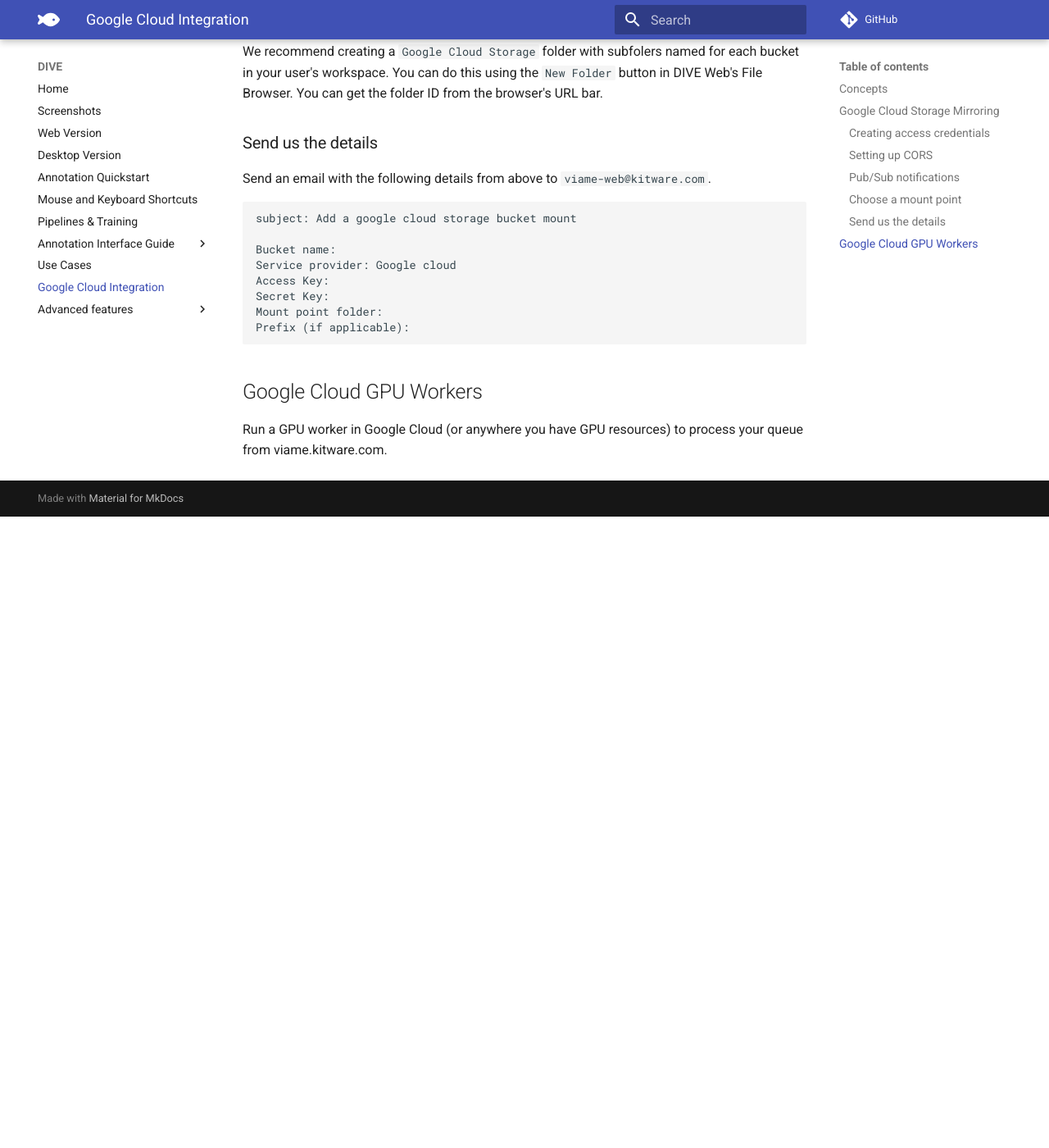
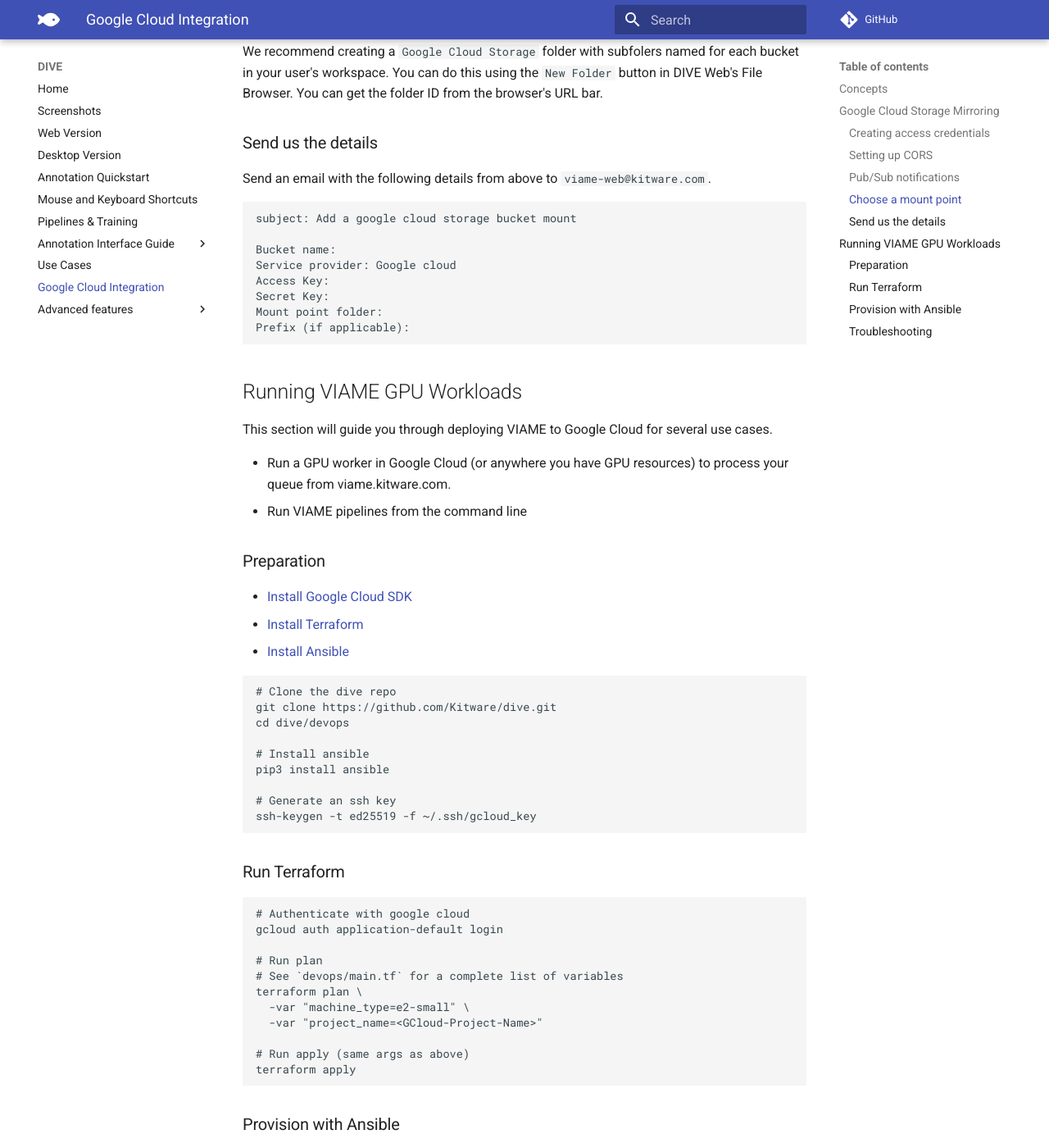
Before and after one commit to Kitware/dive, an MkDocs documentation site: the page built from docs/Google-Cloud.md, in a window 1280 px wide and 1400 px high, scrolled down 2295 px. Shown: the whole window at 82% size. Built offline with MkDocs 1.6.1 and Material for MkDocs 9.7.7, drawn with Linux system fonts in a browser that asks for light colours; comment, search, counter and statistics services are not loaded; before the commit the page ends 2925 px from its top, so only the background shows below that; some of the changed text lies outside the part shown.

Commit message:
Terraform WIP

````diff
--- a/docs/Google-Cloud.md
+++ b/docs/Google-Cloud.md
@@ -80,6 +80,57 @@ Mount point folder:
 Prefix (if applicable):
 ```
 
-## Google Cloud GPU Workers
+## Running VIAME GPU Workloads
 
-Run a GPU worker in Google Cloud (or anywhere you have GPU resources) to process your queue from viame.kitware.com.
+This section will guide you through deploying VIAME to Google Cloud for several use cases.
+
+* Run a GPU worker in Google Cloud (or anywhere you have GPU resources) to process your queue from viame.kitware.com.
+* Run VIAME pipelines from the command line
+
+### Preparation
+
+* [Install Google Cloud SDK](https://cloud.google.com/sdk/docs/install)
+* [Install Terraform](https://learn.hashicorp.com/tutorials/terraform/install-cli)
+* [Install Ansible](https://docs.ansible.com/ansible/latest/installation_guide/intro_installation.html)
+
+``` bash
+# Clone the dive repo
+git clone https://github.com/Kitware/dive.git
+cd dive/devops
+
+# Install ansible
+pip3 install ansible
+
+# Generate an ssh key
+ssh-keygen -t ed25519 -f ~/.ssh/gcloud_key
+```
+
+### Run Terraform
+
+``` bash
+# Authenticate with google cloud
+gcloud auth application-default login
+
+# Run plan
+# See `devops/main.tf` for a complete list of variables
+terraform plan \
+  -var "machine_type=e2-small" \
+  -var "project_name=<GCloud-Project-Name>"
+
+# Run apply (same args as above)
+terraform apply
+```
+
+### Provision with Ansible
+
+``` bash
+# install galaxy plugins
+ansible-galaxy install -r ansible/requirements.yml
+
+# provision
+ansible-playbook -i inventory ansible/playbook.yml
+```
+
+### Troubleshooting
+
+Ansible provisioning can be unreliable.  This playbook uses official NVIDIA-supported roles.  If it gets stuck or fails, just try to run the playbook again.
````
Also changed, not shown: devops/README.md (added, +3 -0 lines), 5 other files.
